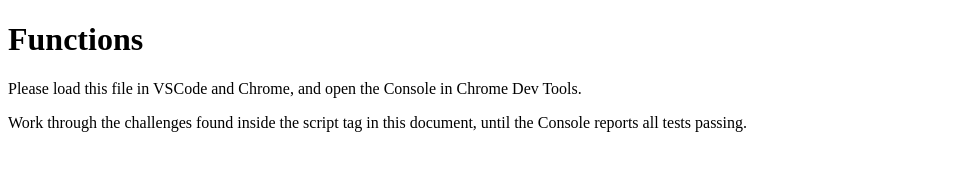
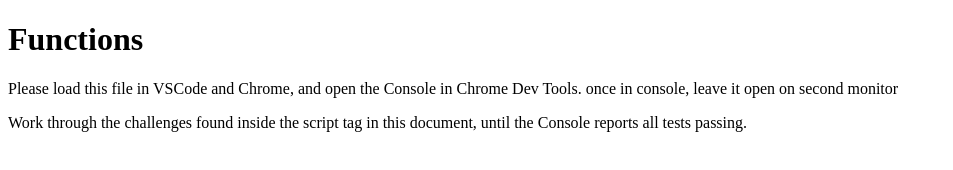
Before and after one commit to NaturalTiger300/S2M1-project, a plain HTML site: page index.html in a window 1280 px wide. Shown: the whole page, without its empty margins (0-953 px from the left). Drawn offline with Linux system fonts and the light colour scheme.

Commit message:
dded more instructions to the page

```diff
--- a/index.html
+++ b/index.html
@@ -7,7 +7,7 @@
 
 <body>
   <h1>Functions</h1>
-  <p>Please load this file in VSCode and Chrome, and open the Console in Chrome Dev Tools.</p>
+  <p>Please load this file in VSCode and Chrome, and open the Console in Chrome Dev Tools. once in console, leave it open on second monitor</p>
   <p>Work through the challenges found inside the script tag in this document,
     until the Console reports all tests passing.</p>
 
```
